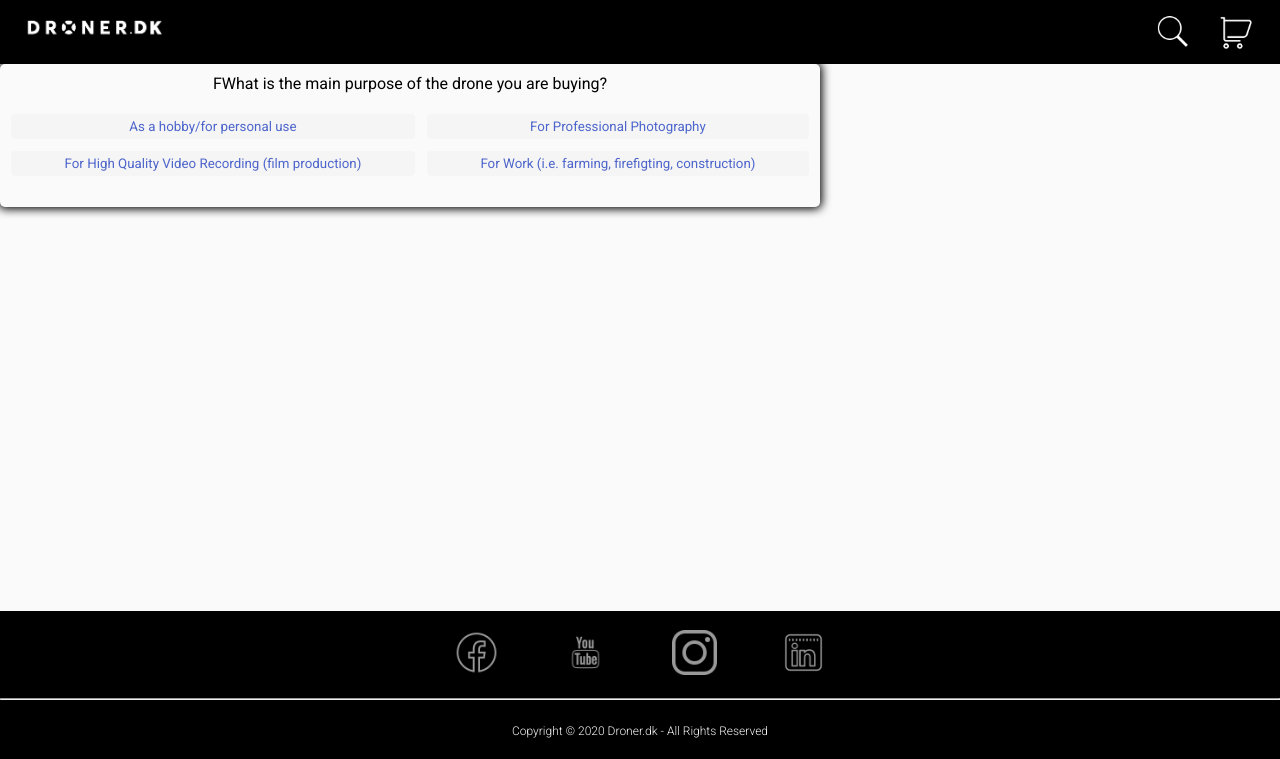
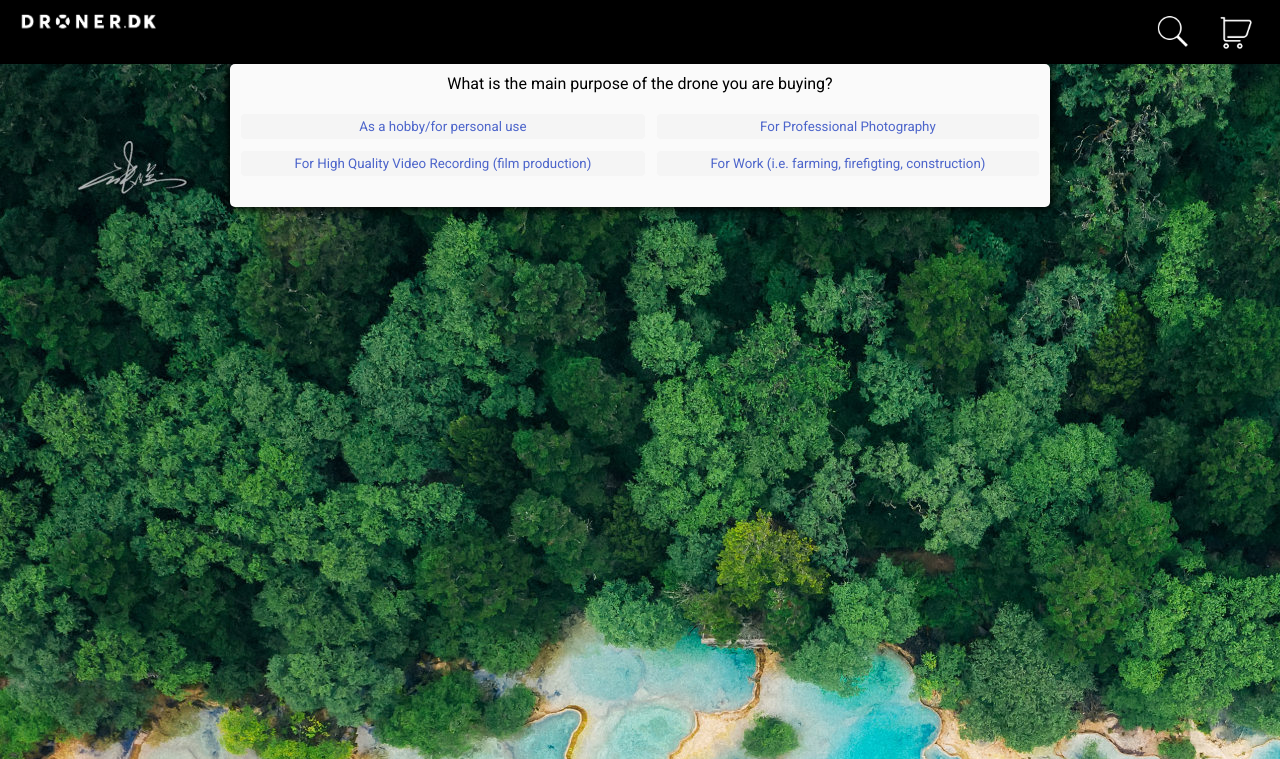
Before and after one commit to ghostink97/examproject, a website: page index.html in a window 1280 px wide. Both pictures are taken after a click on the button "Start". Shown: the top 759 px of the page. Drawn offline with Linux system fonts and the light colour scheme.

Commit message:
more quiz stuff. I'm dying as we speak.

```diff
--- a/script.js
+++ b/script.js
@@ -26,11 +26,12 @@ function startQuiz() {
     localStorage.clear();
     priceError = false;
     droneMatch = "";
+    console.clear
     setNext()
 }
 
 function setNext() {
-    ShouldveUsedReact()
+    nextQuestionSet()
     showQuestion(questions[currentQuestionIndex]);
 }
 
@@ -46,7 +47,7 @@ function showQuestion(oneQ) {
     });
 }
 
-function ShouldveUsedReact() {
+function nextQuestionSet() {
     nextBtn.classList.add("hide")
     while (aElm.firstChild) {
         aElm.removeChild(aElm.firstChild)
@@ -70,7 +71,6 @@ function selectAns(e) {
         nextBtn.classList.remove("hide")
     } else {
         let tagArray = myTags.split(",")
-        //console.log(tagArray)
         startBtn.innerText = "Finish"
         startBtn.classList.remove("hide")
         startBtn.addEventListener('click', () => {
@@ -83,7 +83,7 @@ function selectAns(e) {
     }
 }
 
-// fetch rest db area
+
 
 function findDroneMatch(tagArray) {
     console.log(tagArray)
@@ -102,7 +102,6 @@ function findDroneMatch(tagArray) {
     } else if (tagArray[0] == "photography") {
         if (tagArray[1] == "cheapest") {
             priceError = true
-            //alert("No DroneMatch at current pricepoint. Matched you with the cheapest drone that fits your criteria!");
             droneMatch = "budget-photography-drone"
         } else if (tagArray[1] == "lowerMidrange") {
             droneMatch = "budget-photography-drone"
@@ -112,11 +111,9 @@ function findDroneMatch(tagArray) {
     } else if (tagArray[0] == "film") {
         if (tagArray[1] == "cheapest") {
             priceError = true
-            //alert("No DroneMatch at current pricepoint. Matched you with the cheapest drone that fits your criteria!");
             droneMatch = "budget-film-drone"
         } else if (tagArray[1] == "lowerMidrange") {
             priceError = true
-            //alert("No DroneMatch at current pricepoint. Matched you with the cheapest drone that fits your criteria!");
             droneMatch = "budget-film-drone"
         } else if (tagArray[1] == "higherMidrange" || "mostExpensive") {
             droneMatch = "expensive-film-drone"
@@ -124,17 +121,14 @@ function findDroneMatch(tagArray) {
     } else if (tagArray[0] == "ent") {
         if (tagArray[1] == "cheapest") {
             priceError = true
-            //alert("No DroneMatch at current pricepoint. Matched you with the cheapest drone that fits your criteria!");
             droneMatch = "budget-ent-drone"
         } else if (tagArray[1] == "lowerMidrange") {
             priceError = true
-            //alert("No DroneMatch at current pricepoint. Matched you with the cheapest drone that fits your criteria!");
             droneMatch = "budget-ent-drone"
         } else if (tagArray[1] == "higherMidrange" || "mostExpensive") {
             droneMatch = "expensive-ent-drone"
         }
     }
-
 }
 
 function loadDrones() {
@@ -150,7 +144,6 @@ function loadDrones() {
         headers: headers
     })
         .then(e => e.json())
-        //.then(drones => drones.forEach(drone => console.log(drone)))
         .then(drone => findMatch(drone))
 }
 
@@ -181,18 +174,10 @@ function findMatch(drones) {
 
 
 
-/*retry sect
-        startBtn.innerText = "Retry"
-        startBtn.classList.remove("hide")
-        localStorage.clear();
-        console.clear();
-
-*/
-console.clear
 
 const questions = [
     {
-        q: 'FWhat is the main purpose of the drone you are buying?',
+        q: 'What is the main purpose of the drone you are buying?',
         answers: [
             {
                 text: "As a hobby/for personal use",
--- a/style.css
+++ b/style.css
@@ -32,7 +32,7 @@ body {
 
 }
 
-#main{
+main{
     margin: 0 auto;
     background-color: var(--white);
     box-sizing: border-box;
@@ -41,7 +41,8 @@ body {
     align-items: center;
     width: 100vw;
     height: 100vh;
-
+    max-width: 100%;
+    background-image: url(imgs/background-photo.jpeg);
 }
 
 #cCon{
@@ -52,6 +53,12 @@ body {
     border-radius: 5px;
     padding: 10px;
     box-shadow: 0 0 10px  2px;
+    left: 50%;
+    -webkit-transform: translateX(-50%);
+    -moz-transform: translateX(-50%);
+    transform: translateX(-50%);
+    position: relative;
+
 }
 
 .btn-grid{
@@ -130,7 +137,6 @@ align-items: center;
     width: 30%;
     padding-top: 3px;
     padding-left: 13px;
-    margin: 6px;
     float: left;
 }
 
```
Also changed, not shown: images/dronepic.jpg (added), imgs/background-photo.jpeg (added), 3 other files.
